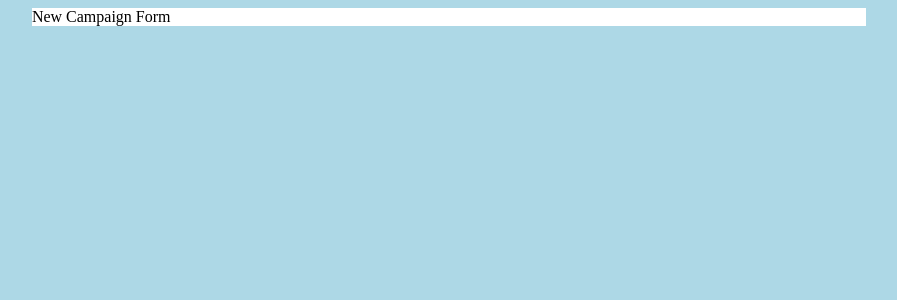
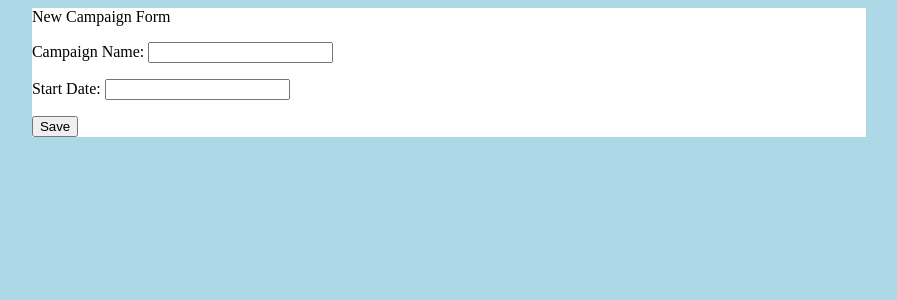
Before and after one commit to TwinHits/sessions, a Django app: template ttgsessions/templates/sessions/campaign_new.html in a window 1280 px wide. Shown: the top 300 px of the page, without its empty margins (191-1088 px from the left). Run offline with Django 3.2, Linux system fonts and the light colour scheme; the template is opened without the code that fills it: values that come from a table or form of the project are taken from there, others are empty; parts of the project's set-up code (start-up, migrations or seed data) failed here and were passed over.

Commit message:
Built start of form to make new campaigns

```diff
--- /dev/null
+++ b/ttgsessions/forms.py
@@ -0,0 +1,9 @@
+from django import forms
+from .models import Campaign
+
+class CampaignForm(forms.ModelForm):
+    """Form to create a new campaign. Takes name, start date, system"""
+    class Meta:
+        model = Campaign
+        fields = ("name", "start_date")
+        #system
--- a/ttgsessions/static/css/sessions.css
+++ b/ttgsessions/static/css/sessions.css
@@ -11,7 +11,7 @@ body {
 
 .box {
 	text-align: center;
-	border: 3px solid black;
+	border: 1px solid black;
 	width: 50%;
-	min-height: 75px;
+	min-height: 80px;
 }
--- a/ttgsessions/templates/sessions/campaign_new.html
+++ b/ttgsessions/templates/sessions/campaign_new.html
@@ -2,4 +2,8 @@
 
 {% block content %}
 <div>New Campaign Form</div>
+<form method="POST">{% csrf_token %}
+	{{ form.as_p }}
+	<button type="submit">Save</button>
+</form
 {% endblock %}
```
Also changed, not shown: ttgsessions/views.py (+9 -1 lines).
